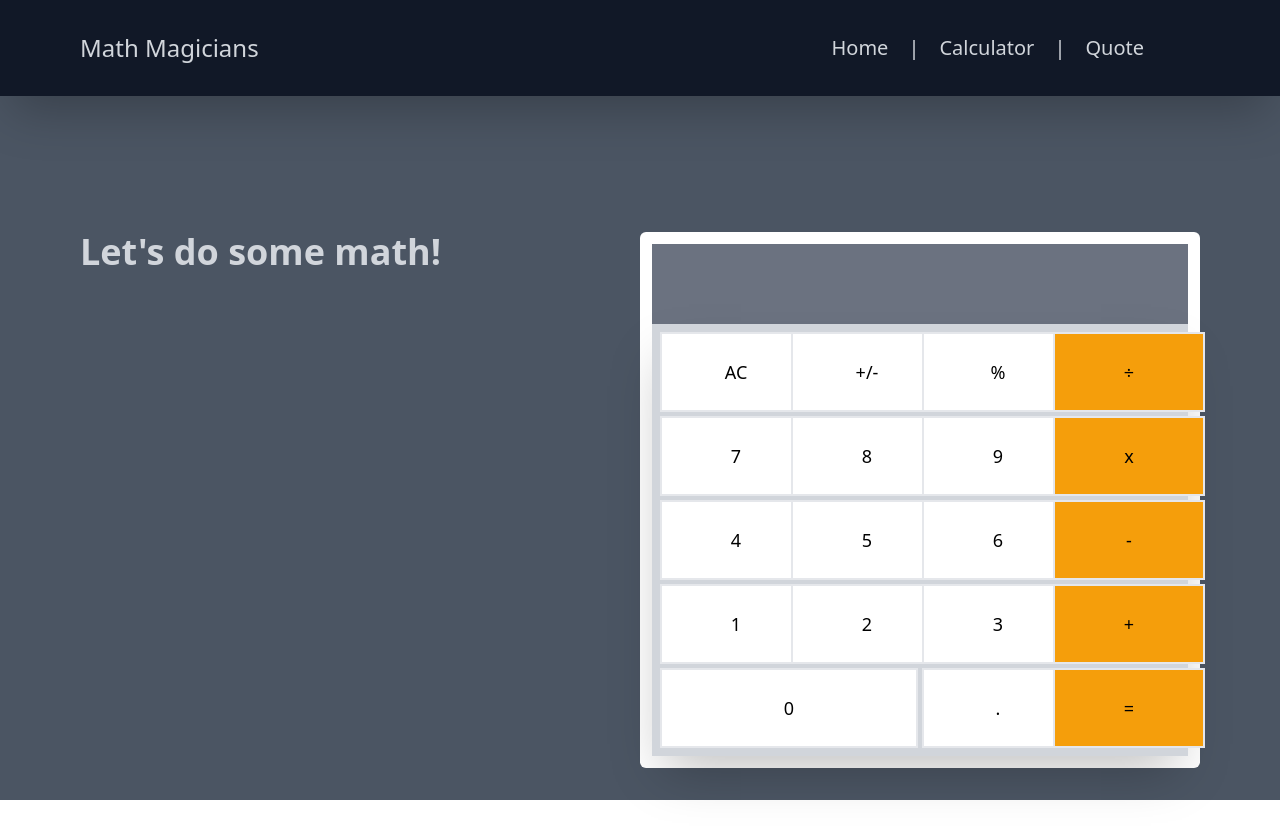
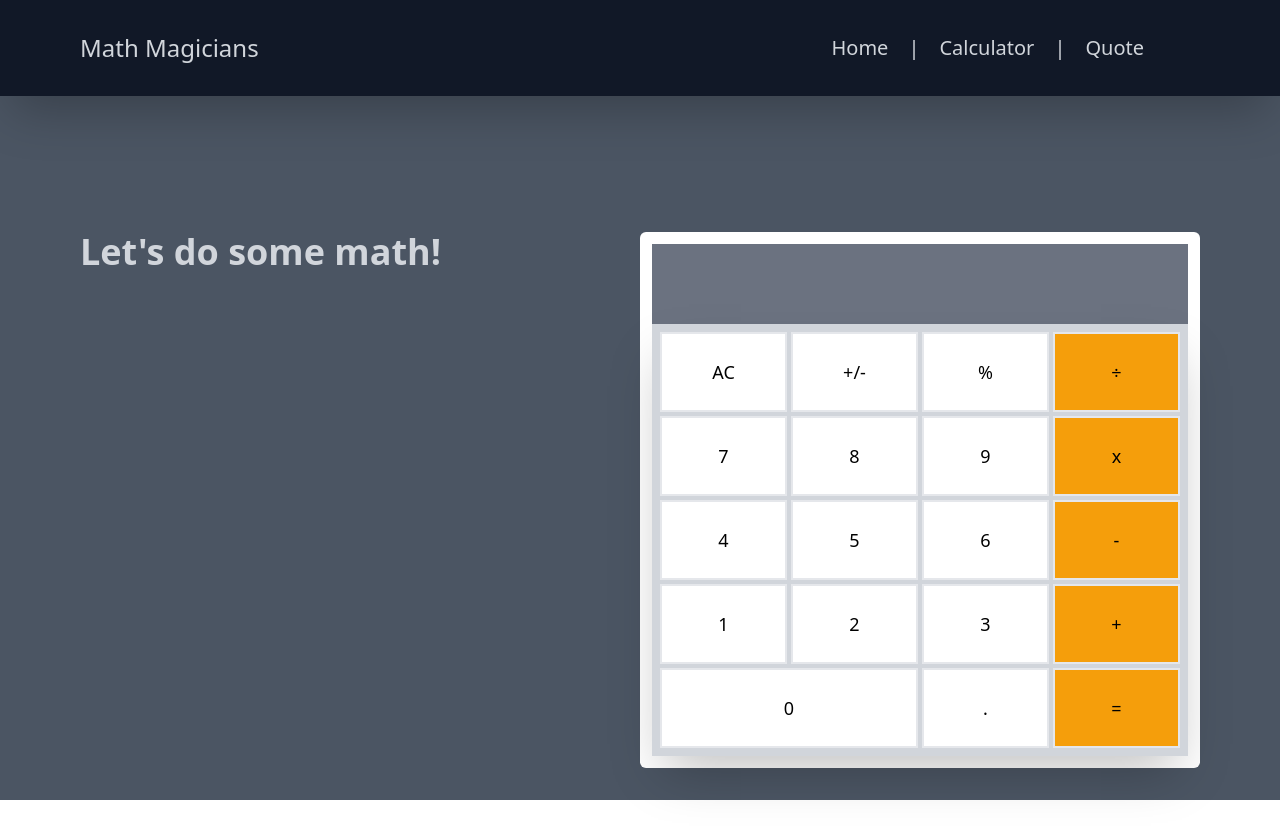
Before and after one commit to mmsesay/math-magicians, a React (Create React App) app: page /calculator in a window 1280 px wide. Shown: the top 838 px of the page. Built offline with nearby package versions, Linux system fonts and the light colour scheme.

Commit message:
Remove a style

```diff
--- a/src/components/css/styles.css
+++ b/src/components/css/styles.css
@@ -4,10 +4,6 @@
 
 .w-1-2 {
   width: 50%;
-}
-
-.w-22 {
-  width: 9.5rem;
 }
 
 .h-auto {
```
